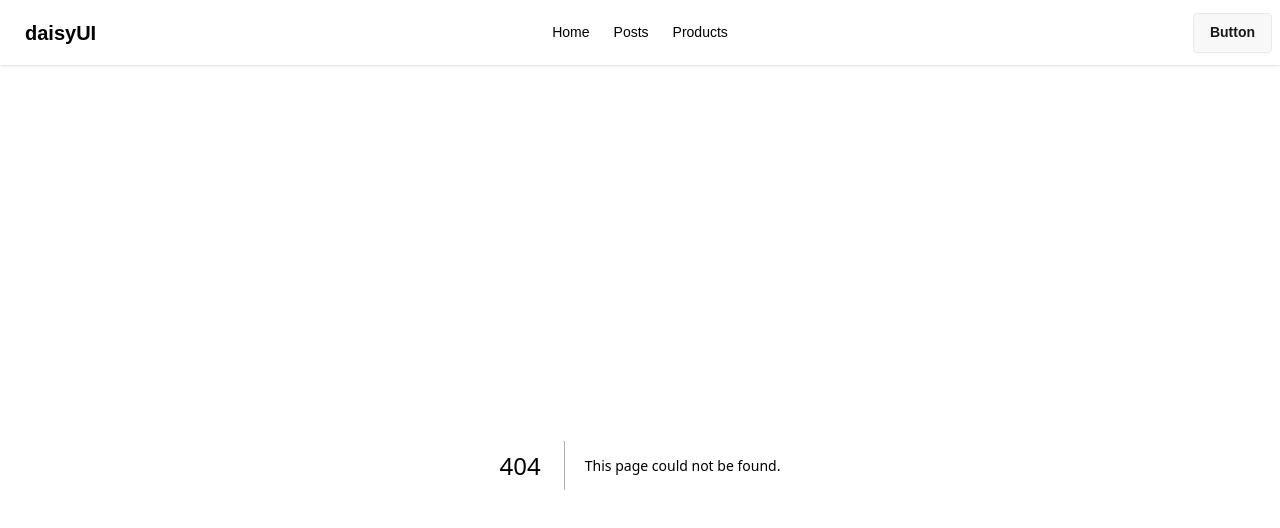
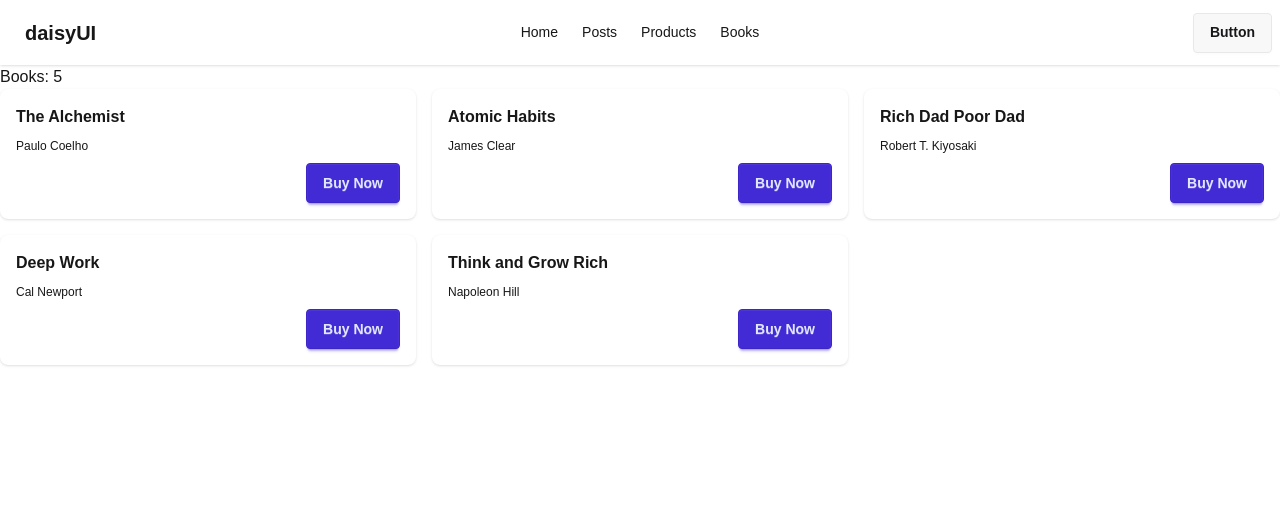
Before and after one commit to kouser-ahamed/nextjs-data-fetch, a Next.js app: page /books in a window 1280 px wide. Before the commit this address had no page. Shown: the top 528 px of the page. Built offline with nearby package versions, Linux system fonts and the light colour scheme; data requests are answered from the project's data file.

Commit message:
Add books data to db.json, create BookCard component, and implement BooksPage for displaying books

```diff
--- a/db.json
+++ b/db.json
@@ -50,5 +50,63 @@
       "rating": 4.7,
       "stock": 8
     }
+
+  ],
+   "books": [
+    {
+      "id": 1,
+      "title": "The Alchemist",
+      "author": "Paulo Coelho",
+      "price": 350,
+      "category": "Fiction",
+      "rating": 4.7,
+      "stock": 12,
+      "image": "https://i.ibb.co/3k9mGxP/alchemist.jpg",
+      "description": "A philosophical story about following your dreams and destiny."
+    },
+    {
+      "id": 2,
+      "title": "Atomic Habits",
+      "author": "James Clear",
+      "price": 480,
+      "category": "Self Development",
+      "rating": 4.8,
+      "stock": 10,
+      "image": "https://i.ibb.co/7pK0s8H/atomic-habits.jpg",
+      "description": "A practical guide to building good habits and breaking bad ones."
+    },
+    {
+      "id": 3,
+      "title": "Rich Dad Poor Dad",
+      "author": "Robert T. Kiyosaki",
+      "price": 420,
+      "category": "Finance",
+      "rating": 4.6,
+      "stock": 8,
+      "image": "https://i.ibb.co/YdKQw8q/richdad.jpg",
+      "description": "A book about financial literacy and smart money management."
+    },
+    {
+      "id": 4,
+      "title": "Deep Work",
+      "author": "Cal Newport",
+      "price": 390,
+      "category": "Productivity",
+      "rating": 4.5,
+      "stock": 9,
+      "image": "https://i.ibb.co/9w5Y0z9/deepwork.jpg",
+      "description": "Strategies for focused success in a distracted world."
+    },
+    {
+      "id": 5,
+      "title": "Think and Grow Rich",
+      "author": "Napoleon Hill",
+      "price": 300,
+      "category": "Motivation",
+      "rating": 4.4,
+      "stock": 15,
+      "image": "https://i.ibb.co/6n5Qv3L/thinkgrowrich.jpg",
+      "description": "Classic personal development book about mindset and success."
+    }
   ]
 }
--- /dev/null
+++ b/src/app/books/page.jsx
@@ -0,0 +1,21 @@
+import BookCard from "@/components/BookCard";
+
+const BooksPage = async () => {
+  const res = await fetch("http://localhost:5000/books", {
+    cache: "no-store",
+  });
+  const books = await res.json();
+  console.log(books);
+  return (
+    <div>
+      <h2>Books: {books.length}</h2>
+      <div className=" grid grid-cols-3 gap-4">
+        {books.map((book) => (
+          <BookCard key={book.id} book={book} />
+        ))}
+      </div>
+    </div>
+  );
+};
+
+export default BooksPage;
--- /dev/null
+++ b/src/components/BookCard.jsx
@@ -0,0 +1,19 @@
+import React from "react";
+
+const BookCard = ({ book }) => {
+  const { title, author } = book;
+  return (
+
+    <div className="card bg-base-100 card-sm shadow-sm">
+      <div className="card-body">
+        <h2 className="card-title">{title}</h2>
+        <p>{author}</p>
+        <div className="justify-end card-actions">
+          <button className="btn btn-primary">Buy Now</button>
+        </div>
+      </div>
+    </div>
+  );
+};
+
+export default BookCard;
--- a/src/components/Header.jsx
+++ b/src/components/Header.jsx
@@ -15,6 +15,9 @@
         </li>
         <li>
            <Link href="/products">Products</Link>
+        </li>
+        <li>
+           <Link href="/books">Books</Link>
         </li>
 
     </>
```
